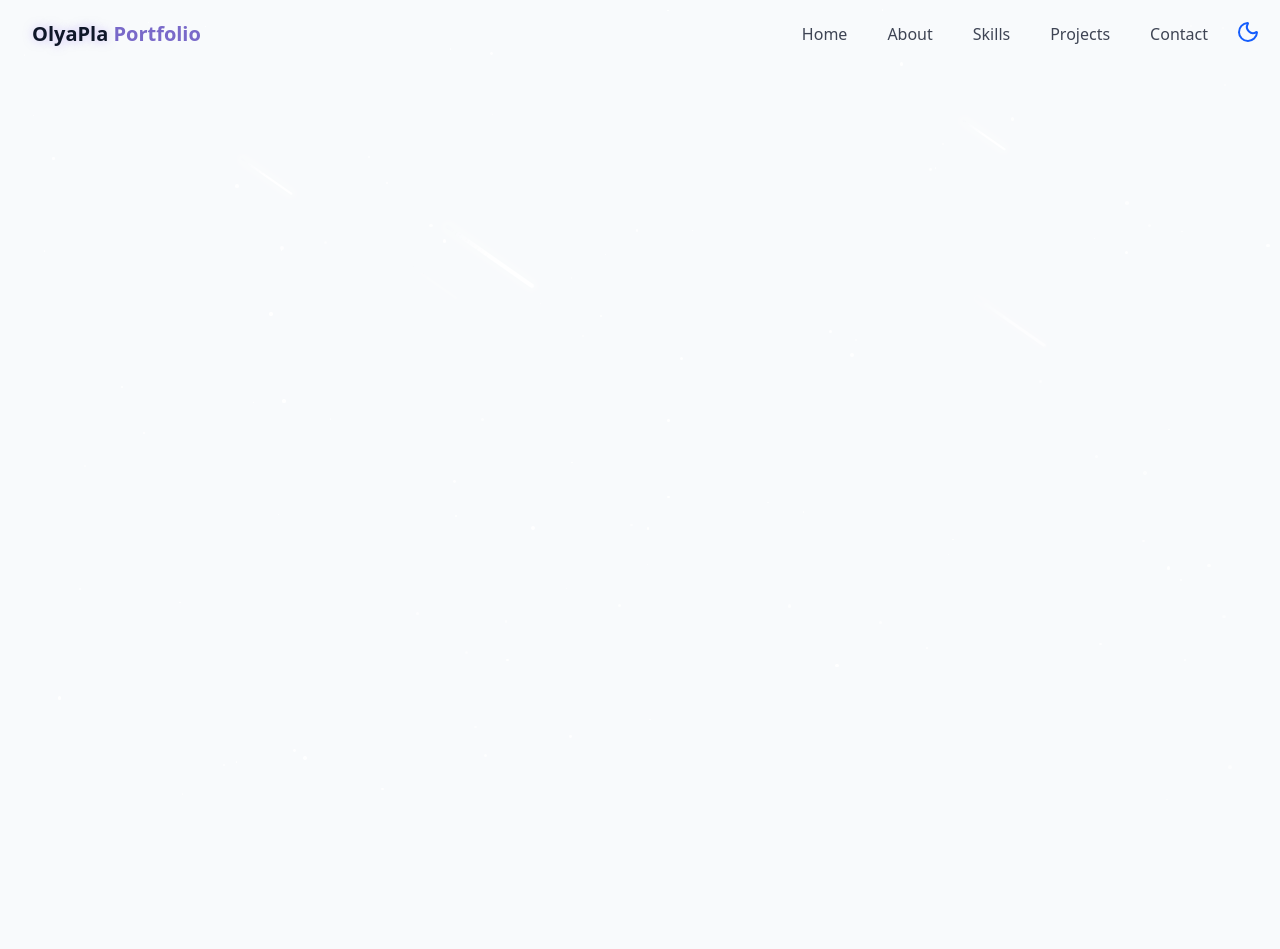
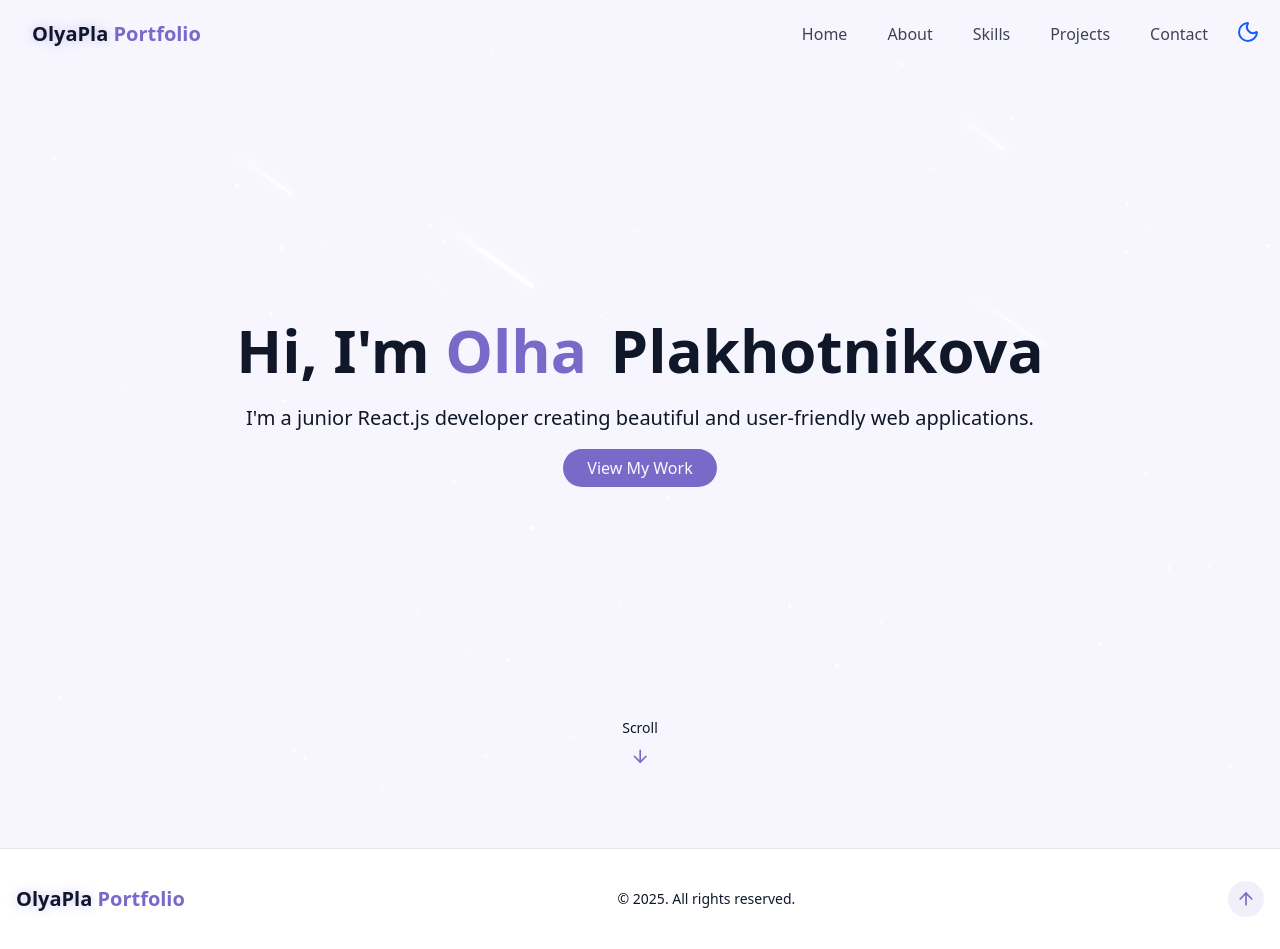
Before and after one commit to xellga-olga/Personal-Portfolio, a React (Vite) app: page / in a window 1280 px wide. Before the commit the page ends 800 px from the top, so only its background shows below. Built offline with nearby package versions, Linux system fonts and the light colour scheme.

Commit message:
Hero Section Implementation: add animated intro and navigation + Footer component with back-to-top

```diff
--- a/src/components/Footer.jsx
+++ b/src/components/Footer.jsx
@@ -1,11 +1,33 @@
 import React from 'react';
+import {ArrowUp} from "lucide-react";
 
 const Footer = () => {
   return (
-    <footer>
-      footer
+    <footer
+      className="py-8 px-4 container bg-card relative border-t border-border mt-12 pt-8 flex flex-wrap justify-between items-center">
+      {" "}
+        <a
+          href='#hero'
+          className='text-xl font-bold text-primary flex items-center'>
+          <span className='relative z-10'>
+            <span className='text-glow text-foreground'>
+              OlyaPla{" "}
+            </span>
+             Portfolio
+          </span>
+        </a>
+        <p className="text-sm text-muted-foreground">
+          {" "}
+          &copy; {new Date().getFullYear()}. All rights reserved.
+        </p>
+        <a
+          href="#hero"
+          className="p-2 rounded-full bg-primary/10 hover:bg-primary/20 text-primary transition-colors"
+        >
+          <ArrowUp size={20}/>
+        </a>
     </footer>
-  );
+);
 };
 
 export default Footer;
--- /dev/null
+++ b/src/components/HeroSection.jsx
@@ -0,0 +1,38 @@
+import React from 'react';
+import {ArrowDown, ArrowUp} from "lucide-react";
+
+const HeroSection = () => {
+  return (
+    <section
+      id='hero'
+      className='flex flex-col justify-center items-center relative min-h-screen px-5'
+    >
+      <div className='container max-w-4xl mx-auto text-center z-10'>
+        <div className='space-y-6'>
+          <h1 className='text-4xl md:text-6xl font-bold trackikng-tight'>
+            <span className='opacity-0 animate-fade-in'>Hi, I'm</span>
+            <span className='text-primary opacity-10 animate-fade-in-delay-1'> Olha</span>
+            <span className='text-gradient ml-2 opacity-0 animate-fade-in-delay-2'> Plakhotnikova</span>
+          </h1>
+
+          <p className='opacity-0 animate-fade-in-delay-3 text-lg md:text-xl text-muted-forefround max-2-2xl mx-auto'>
+            I'm a junior React.js developer creating beautiful and user-friendly web applications.
+          </p>
+
+          <div>
+            <a href='#projects' className='opacity-0 animate-fade-in-delay-4 cosmic-button pt-2'>
+              View My Work
+            </a>
+          </div>
+        </div>
+      </div>
+
+      <div className='absolute bottom-8 left-1/2 flex flex-col items-center animate-bounce transform -translate-x-1/2'>
+        <span className='text-sm mb-2'>Scroll</span>
+        <ArrowDown className='h-5 w-5 text-primary'/>
+      </div>
+    </section>
+  );
+};
+
+export default HeroSection;
--- a/src/pages/Home.jsx
+++ b/src/pages/Home.jsx
@@ -2,6 +2,7 @@
 import Navbar from "@/components/Navbar.jsx";
 import Background from "@/components/Background.jsx";
 import Footer from "@/components/Footer.jsx";
+import HeroSection from "@/components/HeroSection.jsx";
 
 export const Home = () => {
   return (
@@ -9,7 +10,10 @@
       <Background />
       <Navbar />
       {/*Main Content*/}
-      {/*<Footer />*/}
+      <main>
+        <HeroSection />
+      </main>
+      <Footer />
     </div>
   )
 }
--- a/src/style.css
+++ b/src/style.css
@@ -75,7 +75,7 @@
 
 @layer base {
   :root {
-    --background: 210 40% 98%;
+    --background: 970 80% 98%;
     --foreground: 222 47% 11%;
 
     --card: 0 0% 100%;
```
Also changed, not shown: src/index.css (deleted).
